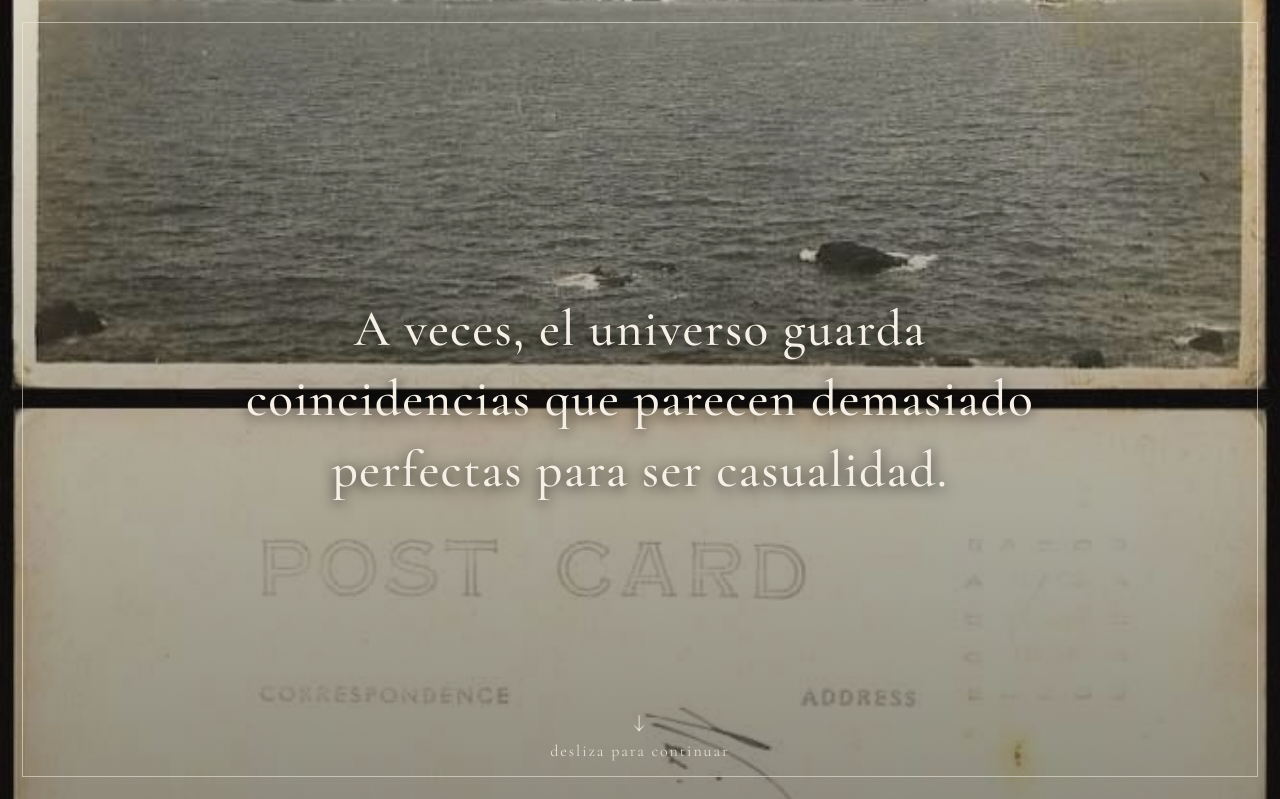
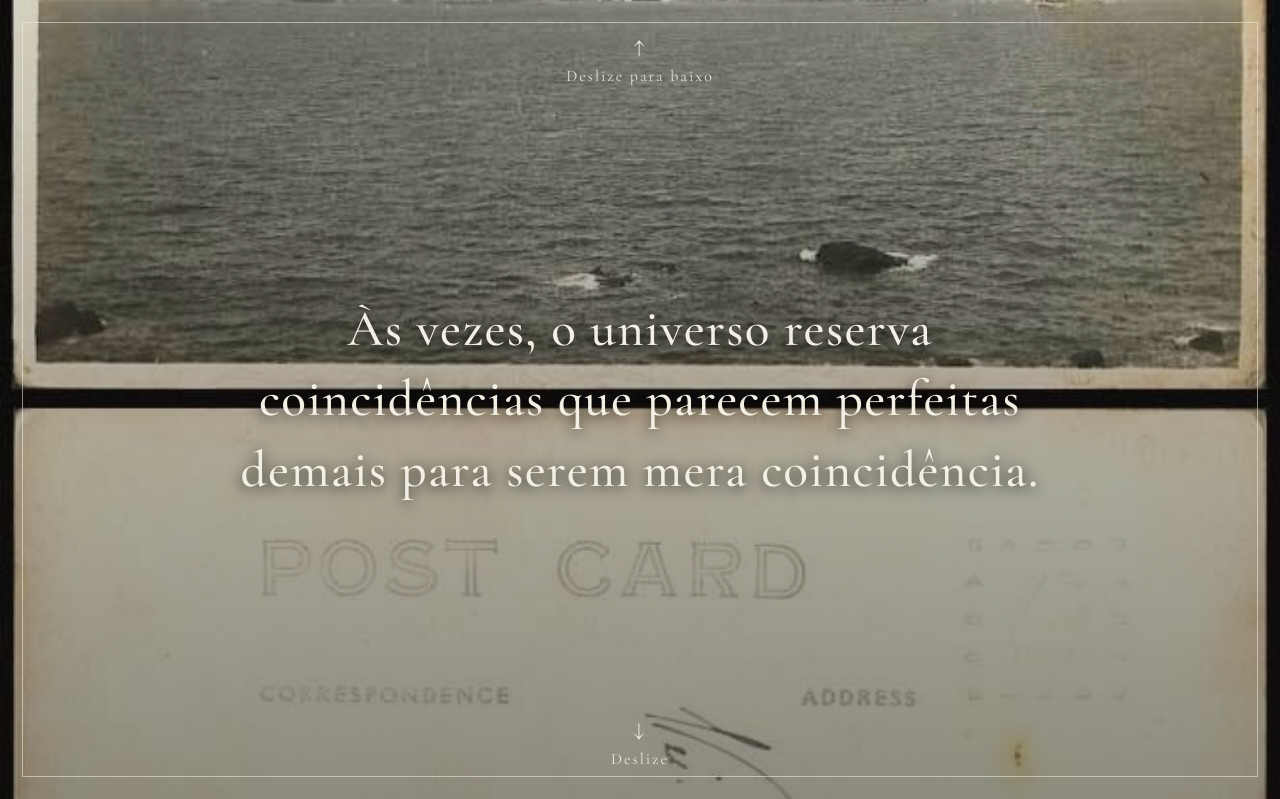
Before and after one commit to adri4n4corre4-ship-it/orbitando-voce, a plain HTML site: page index.html in a window 1280 px wide. Shown: the top 799 px of the page. Drawn offline with nearby package versions, Linux system fonts and the light colour scheme.

Commit message:
Update index.html

```diff
--- a/index.html
+++ b/index.html
@@ -17,10 +17,6 @@ rel="stylesheet">
 
 <style>
 
-/* =========================
-   BASE
-   ========================= */
-
 * {
     box-sizing: border-box;
     margin: 0;
@@ -33,12 +29,8 @@ html {
 
 body {
     background: #111;
-    color: #f4eee3;
-
-    font-family:
-        "Cormorant Garamond",
-        Georgia,
-        serif;
+    color: #F4EFE5;
+    font-family: "Cormorant Garamond", Georgia, serif;
 }
 
 
@@ -58,7 +50,7 @@ body {
     overflow: hidden;
 
     border-bottom:
-        1px solid rgba(255,255,255,0.12);
+        1px solid rgba(244,239,229,0.12);
 }
 
 
@@ -79,7 +71,7 @@ body {
 
 
 /* =========================
-   EFECTO ANTIGUO
+   OSCURIDAD
    ========================= */
 
 .postal::before {
@@ -93,15 +85,17 @@ body {
 
     background:
         linear-gradient(
-            rgba(35, 27, 20, 0.18),
-            rgba(20, 16, 12, 0.48)
+            rgba(20,16,12,0.18),
+            rgba(15,12,9,0.48)
         );
 
     pointer-events: none;
 }
 
 
-/* Textura muy suave */
+/* =========================
+   TEXTURA ANTIGUA
+   ========================= */
 
 .postal::after {
     content: "";
@@ -122,7 +116,7 @@ body {
 
 
 /* =========================
-   BORDE DE POSTAL
+   BORDE
    ========================= */
 
 .frame {
@@ -133,14 +127,14 @@ body {
     z-index: 3;
 
     border:
-        1px solid rgba(244,238,227,0.55);
+        1px solid rgba(244,239,229,0.55);
 
     pointer-events: none;
 }
 
 
 /* =========================
-   TEXTO
+   CONTENIDO
    ========================= */
 
 .content {
@@ -158,11 +152,13 @@ body {
 }
 
 
-/* Texto principal */
+/* =========================
+   LETRA
+   ========================= */
 
 .text {
 
-    color: #f5efe5;
+    color: #F4EFE5;
 
     font-size:
         clamp(1.8rem, 5vw, 3.2rem);
@@ -203,14 +199,12 @@ body {
 
 
 /* =========================
-   INDICADOR
+   INDICADORES
    ========================= */
 
 .scroll {
 
     position: absolute;
-
-    bottom: 38px;
 
     left: 50%;
 
@@ -219,7 +213,7 @@ body {
 
     z-index: 5;
 
-    color: #eee7db;
+    color: #F4EFE5;
 
     text-align: center;
 
@@ -229,6 +223,16 @@ body {
 
     opacity: 0.9;
 
+}
+
+
+.scroll-top {
+    top: 30px;
+}
+
+
+.scroll-bottom {
+    bottom: 30px;
 }
 
 
@@ -259,7 +263,6 @@ body {
     }
 
     .scroll {
-        bottom: 25px;
         font-size: 0.9rem;
     }
 
@@ -274,7 +277,7 @@ body {
 
 
 <!-- =========================
-     POSTAL 1
+     PRIMERA POSTAL
      ========================= -->
 
 <section class="postal">
@@ -286,21 +289,28 @@ body {
 
     <div class="frame"></div>
 
+    <div class="scroll scroll-top">
+
+        <span>↑</span>
+        Deslize para baixo
+
+    </div>
+
     <div class="content">
 
         <p class="text">
 
-            A veces, el universo guarda coincidencias
-            que parecen demasiado perfectas para ser casualidad.
+            Às vezes, o universo reserva coincidências
+            que parecem perfeitas demais para serem mera coincidência.
 
         </p>
 
     </div>
 
-    <div class="scroll">
+    <div class="scroll scroll-bottom">
 
         <span>↓</span>
-        desliza para continuar
+        Deslize
 
     </div>
 
@@ -309,7 +319,7 @@ body {
 
 
 <!-- =========================
-     POSTAL 2
+     SEGUNDA POSTAL
      ========================= -->
 
 <section class="postal">
@@ -325,7 +335,7 @@ body {
 
         <p class="text venus">
 
-            ✦ Em 8 de junho de 2004, algo extraordinariamente
+            Em 8 de junho de 2004, algo extraordinariamente
             raro aconteceu: Vênus passou em frente ao Sol.
             Esse trânsito planetário nos permite determinar
             a distância entre a Terra e nossa estrela.
@@ -334,10 +344,10 @@ body {
 
     </div>
 
-    <div class="scroll">
+    <div class="scroll scroll-bottom">
 
         <span>↓</span>
-        desliza para continuar
+        Deslize mais uma vez
 
     </div>
 
@@ -346,7 +356,7 @@ body {
 
 
 <!-- =========================
-     POSTAL 3
+     TERCEIRA POSTAL
      ========================= -->
 
 <section class="postal">
@@ -362,14 +372,10 @@ body {
 
         <p class="text final">
 
-            Naquele mesmo dia, nasceu a minha própria Vênus:
+            Naquele mesmo dia nasceu a minha própria Vênus:
             alguém que me ensinaria a medir a luz de uma maneira
             diferente e que traria muito mais brilho ao meu mundo
-            do que eu jamais poderia ter imaginado.
-
-            <br><br>
-
-            ✦
+            do que eu jamais poderia ter imaginado. ✦
 
         </p>
 
@@ -380,4 +386,4 @@ body {
 
 </body>
 
-    </html>
+</html>
```
